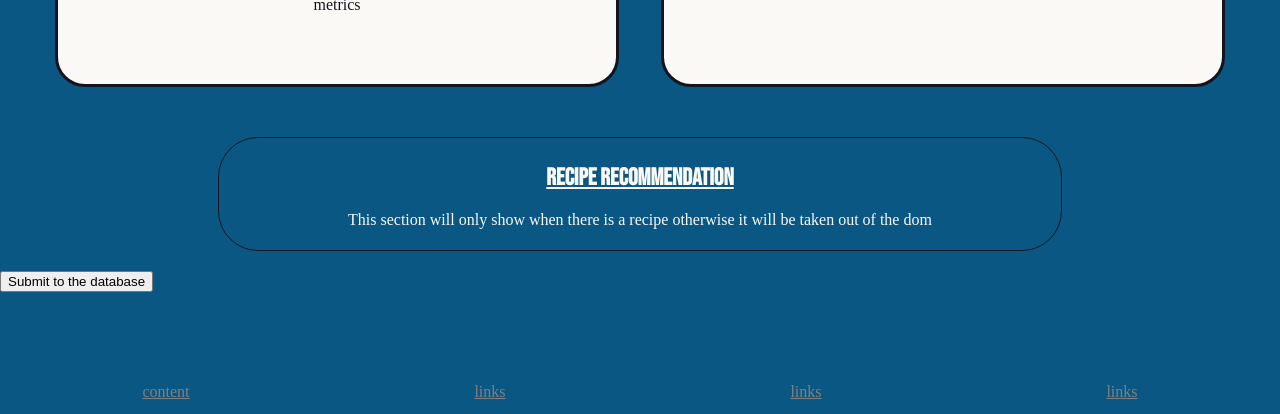
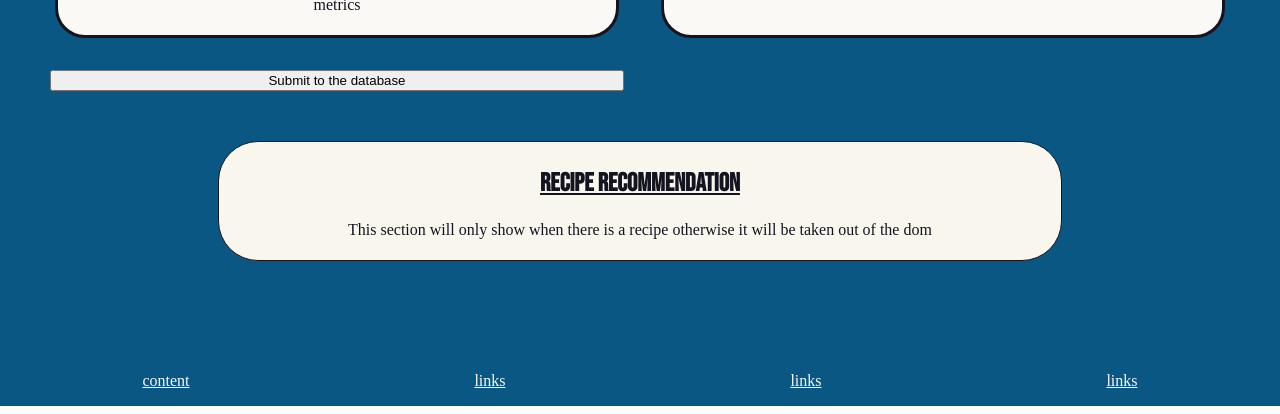
Before and after one commit to JGPawlowski/fitness-app, a React (Vite) app in the folder client/: page /nutrition in a window 1280 px wide. Shown: the part 724-1138 px from the top of the page. Built offline with nearby package versions, Linux system fonts and the light colour scheme; no server answers.

Commit message:
some css and figuring out changing the enter food component once there is a food selected

```diff
--- a/client/src/pages/components/footer/footer.css
+++ b/client/src/pages/components/footer/footer.css
@@ -1,8 +1,8 @@
 
 footer {
+  color: #FAF9F6;
   margin-top: 75px;
   display: flex;
   justify-content: space-around;
   text-decoration: underline;
-  color: gray;
 }
--- a/client/src/pages/nutrition/NutritionPage.jsx
+++ b/client/src/pages/nutrition/NutritionPage.jsx
@@ -143,8 +143,13 @@ export default function NutritionPage() {
             <div className='nutrition-container'>
 
                 <BreakdownNutrition {...apiData} />
-                <InputNutrition submitFoodHandler={submitFoodHandler} handleRecipe={handleRecipe} /> {/* show the recipe */}
+                <InputNutrition
+                    submitFoodHandler={submitFoodHandler}
+                    handleRecipe={handleRecipe}
+                />
 
+                {/* will move this later on */}
+                <button onClick={submitToDB}>Submit to the database</button>
             </div>
 
             { recipe && (
@@ -154,7 +159,6 @@ export default function NutritionPage() {
                 </section>
             )}
 
-            <button onClick={submitToDB}>Submit to the database</button>
 
         </div>
     )
--- a/client/src/pages/nutrition/components/EnterFoodForm.jsx
+++ b/client/src/pages/nutrition/components/EnterFoodForm.jsx
@@ -4,7 +4,6 @@ import { useState } from "react"
 export default function EnterFoodForm({ submitFoodHandler }) {
     const [item, setItem] = useState('')
     const [mealTime, setMealTime] = useState('')
-    // const [input, setInput] = useState(true)
 
     const handleSubmit = (event) => {
         event.preventDefault()
@@ -21,6 +20,7 @@ export default function EnterFoodForm({ submitFoodHandler }) {
         <>
             <h3 className='nutrition-container-h3'>Enter in a food or drink</h3>
             <form onSubmit={handleSubmit} className='enter-food-form'>
+
                 <select
                 className="select-meal" name='mealTime' onChange={(e) => setMealTime(e.target.value)} value={mealTime} required>
                     <option value={''}>Choose a meal type</option>
--- a/client/src/pages/nutrition/components/InputNutrition.jsx
+++ b/client/src/pages/nutrition/components/InputNutrition.jsx
@@ -6,7 +6,9 @@ export default function InputNutrition({ submitFoodHandler }) {
     return (
         <div className='nutrition-container-right'>
 
-            <EnterFoodForm submitFoodHandler={submitFoodHandler} />
+            <EnterFoodForm
+                submitFoodHandler={submitFoodHandler}
+            />
             <GetRecipe />
 
         </div>
--- a/client/src/pages/nutrition/nutrition-page.css
+++ b/client/src/pages/nutrition/nutrition-page.css
@@ -13,7 +13,7 @@ select {
     font-size: 2rem;
     margin: 10px 0px 25px 0px;
 }
-.nutrition-container-h3 {
+.nutrition-container-h3{
     text-align: center;
     text-decoration: underline;
     font-size: 1.6rem;
@@ -126,6 +126,7 @@ select {
 }
 
 .suggested-recipe-container {
+    background-color: #F9F6EE;
     margin: 20px 5px;
     padding: 5px;
     color: #FAF9F6;
@@ -137,7 +138,14 @@ select {
 }
 
 .suggested-recipe-container h2 {
+    text-align: center;
+    color: #141421;
     text-decoration: underline;
+    font-size: 1.6rem;
+}
+
+.suggested-recipe-container p {
+    color: #141421;
 }
 
 .ingredients-form {
```
